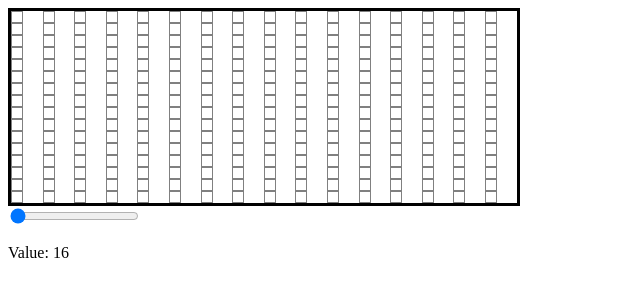
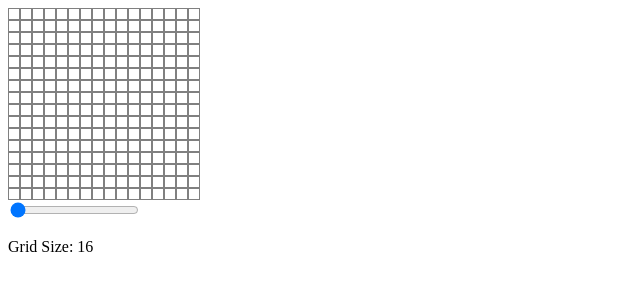
Before and after one commit to xBioTech/Etch-a-Sketch, a plain HTML site: page index.html in a window 1280 px wide. Shown: the whole page, without its empty margins (0-640 px from the left). Drawn offline with Linux system fonts and the light colour scheme.

Commit message:
ADD slider functionality and CHANGE function that creates the Grid

```diff
--- a/index.html
+++ b/index.html
@@ -12,7 +12,7 @@
     <div class="container"></div>
     <div class="slidercontainer">
     <input type="range" id="slider" min="16" max="100" step="1" value="16">
-    <p>Value: <span id="output"></span></p>
+    <p>Grid Size: <span id="output"></span></p>
     </div>
 </body>
 </html>
--- a/script.js
+++ b/script.js
@@ -1,14 +1,34 @@
 const container = document.querySelector(".container");
 
-function createDivs(num){
-    for (let i = 0; i < num; i++){
+function createGrid(numOfRows, numOfColumns){
+
+    container.style.gridTemplateColumns = `repeat(${numOfColumns}, 1fr)`;
+    container.style.gridTemplateRows = `repeat(${numOfRows}, 1fr)`;
+
+
+    container.textContent = "";
+
+
+    for (let i = 0; i < numOfRows * numOfColumns; i++){
         const div = document.createElement("div");
         container.appendChild(div);
     }
 }
-createDivs(256);
+createGrid(16, 16);
+
+
+
+
 
 const slider = document.querySelector("#slider");
+
+slider.addEventListener("input", function() {
+  const numOfRows = slider.value;
+  const numOfColumns = slider.value;
+  createGrid(numOfRows, numOfColumns);
+  });
+
+
 const output = document.querySelector("#output");
 
 output.textContent = slider.value;
--- a/style.css
+++ b/style.css
@@ -2,9 +2,7 @@
 
 .container{
     display: grid;
-    grid-template-columns: auto auto auto auto auto auto auto auto auto auto auto auto auto auto auto auto;
-    border: 3px solid black;
-   max-width: 40%;
+   max-width: 10%;
 
 }
 
```
